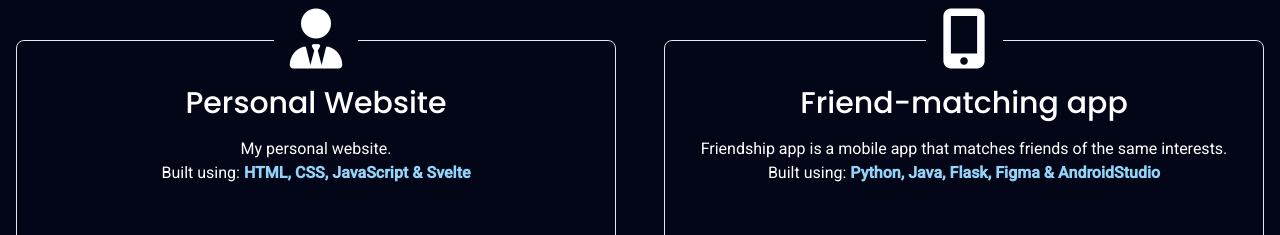
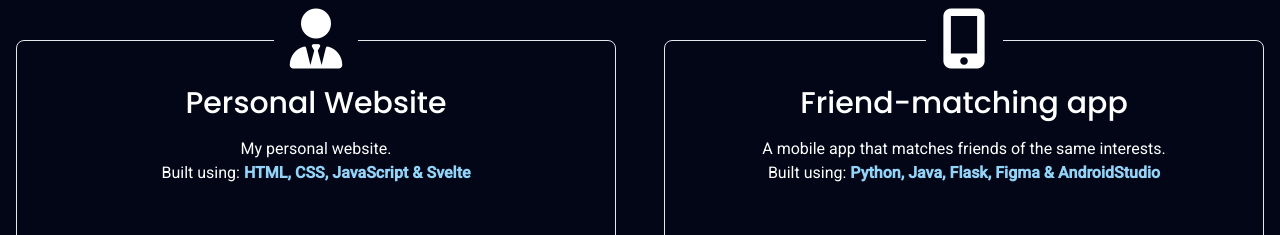
Before and after one commit to annaxjgan/my-portfolio, a SvelteKit app: page / in a window 1280 px wide. Shown: the part 2080-2315 px from the top of the page. Built offline with nearby package versions, Linux system fonts and the light colour scheme.

Commit message:
changed wordings

```diff
--- a/src/components/Main.svelte
+++ b/src/components/Main.svelte
@@ -69,7 +69,7 @@
             </div>
             <div class="flex-1 min-w-[calc(50%-1.5rem)] h-[200px]">
                 <Step step={steps[1]}>
-                    <p>Friendship app is a mobile app that matches friends of the same interests.<br/>Built using: <strong style="color: #92d3f7;">Python, Java, Flask, Figma & AndroidStudio</strong></p>
+                    <p>A mobile app that matches friends of the same interests.<br/>Built using: <strong style="color: #92d3f7;">Python, Java, Flask, Figma & AndroidStudio</strong></p>
                 </Step>
             </div>
 
```
